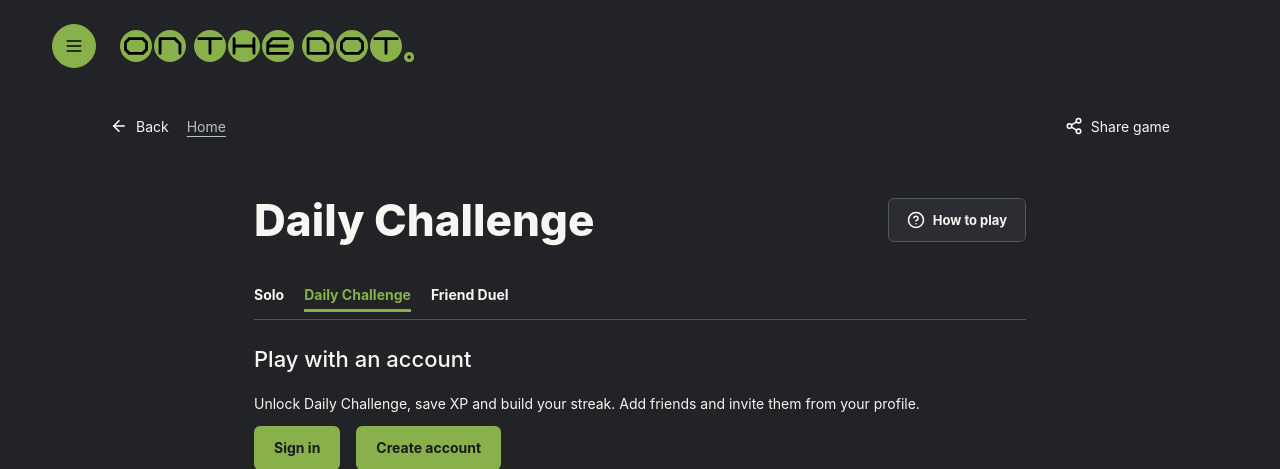
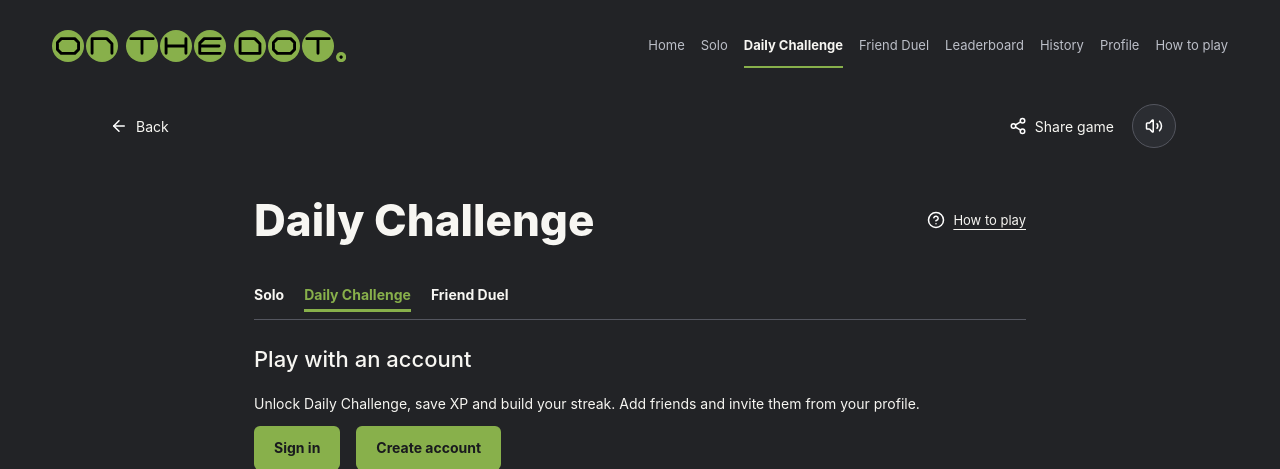
Before and after one commit to landfvit/on-the-dot, a FastAPI app: page /daily in a window 1280 px wide. Shown: the top 469 px of the page. Run offline with FastAPI, Linux system fonts and the light colour scheme; some libraries are stand-ins or nearby versions.

Commit message:
Replace navigation drawer with visible header links

```diff
--- a/trivia_app/static/community.css
+++ b/trivia_app/static/community.css
@@ -6,8 +6,8 @@
 .points-header nav a[aria-current] { color:var(--text); border-color:var(--accent); }
 .points-brand { font-size:28px; font-weight:900; }
 .icon-button { display:inline-grid; place-items:center; width:44px; height:44px; min-width:44px; padding:11px; background:var(--surface); border:1px solid var(--border); border-radius:50%; cursor:pointer; }
-.icon-button img, .primary-link img, .shell-drawer nav img { width:20px; height:20px; }
-.icon-button img,.shell-drawer nav img,#share-result img { filter:invert(1); }
+.icon-button img, .primary-link img { width:20px; height:20px; }
+.icon-button img,#share-result img { filter:invert(1); }
 .coral-button img,.primary-link img { filter:none; }
 .coral-button { background:var(--accent); border-color:var(--accent); }
 .icon-button:hover { box-shadow:0 3px 12px #1b1d2515; }
@@ -59,15 +59,9 @@
 progress::-moz-progress-bar { background:var(--accent); }
 .primary-link { display:inline-flex; align-items:center; justify-content:center; gap:16px; min-height:44px; padding:12px 20px; border-radius:6px; background:var(--accent); color:var(--on-accent); text-decoration:none; font-weight:750; }
 .primary-link:hover { background:var(--accent-hover); }
-.shell-drawer { margin:0; padding:28px; width:min(390px,100%); max-width:100%; height:100dvh; max-height:100dvh; border:0; border-right:1px solid var(--border); background:var(--bg); color:var(--text); }
-.shell-drawer::backdrop { background:#03090ca6; backdrop-filter:blur(3px); }
 .drawer-heading { display:flex; align-items:center; justify-content:space-between; gap:12px; margin-bottom:32px; }
 .drawer-heading h2 { font-size:24px; margin:0; font-weight:850; }
 .drawer-heading h2 span { color:var(--accent); }
-.shell-drawer nav { display:grid; }
-.shell-drawer nav a { display:flex; justify-content:space-between; align-items:center; gap:16px; padding:22px 0; border-bottom:1px solid var(--border); text-decoration:none; font-size:17px; font-weight:650; }
-.shell-drawer nav a span { font-size:11px; color:var(--muted); font-weight:400; }
-.shell-drawer nav a:hover { color:var(--accent); }
 .community-page { max-width:820px; margin:16px auto 80px; padding:0 24px; }
 .section-label { font-size:11px; font-weight:700; color:var(--muted); margin-bottom:12px; }
 .community-heading h1 { font-size:48px; line-height:1.1; font-weight:850; margin:0 0 30px; }
@@ -130,7 +124,3 @@
   .ranking-table table { min-width:0; }
   .ranking-table th:last-child { width:90px; }
 }
-@media(prefers-reduced-motion:no-preference) {
-  .shell-drawer[open] { animation:drawer-in .18s ease-out; }
-  @keyframes drawer-in { from { opacity:0; transform:translateY(8px); } to { opacity:1; transform:none; } }
-}
--- a/trivia_app/static/mode_intro.js
+++ b/trivia_app/static/mode_intro.js
@@ -20,6 +20,5 @@
       dialog.addEventListener('close',()=>{const accepted=dialog.returnValue==='play';if(accepted)try{localStorage.setItem(key,'1');}catch{}pending=null;resolve(accepted);},{once:true});
     });return pending;
   }
-  document.querySelector('[data-mode-help]')?.addEventListener('click',()=>show(document.querySelector('[data-mode]').dataset.mode,true));
   globalThis.PointsModeIntro={show};
 })();
--- a/trivia_app/static/shell.js
+++ b/trivia_app/static/shell.js
@@ -2,11 +2,13 @@
 (function(){
   'use strict';
   const $=id=>document.getElementById(id);
-  for(const dialog of document.querySelectorAll('.shell-drawer')) {
+  for(const dialog of document.querySelectorAll('.shell-dialog')) {
     dialog.querySelector('[data-close-dialog]').addEventListener('click',()=>dialog.close());
     dialog.addEventListener('click',event=>{if(event.target===dialog){const r=dialog.getBoundingClientRect();if(event.clientX<r.left||event.clientX>r.right||event.clientY<r.top||event.clientY>r.bottom)dialog.close();}});
   }
-  $('menu-open').addEventListener('click',()=>$('menu-drawer').showModal());
+  const sound=document.querySelector('.header-sound');
+  document.addEventListener('click',event=>{if(sound?.open&&!sound.contains(event.target))sound.open=false;});
+  document.addEventListener('keydown',event=>{if(event.key==='Escape'&&sound?.open){sound.open=false;sound.querySelector('summary').focus();}});
   // Only go back inside this site. A directly opened invite/result goes home.
   let previous=null;
   try{
@@ -20,7 +22,7 @@
   for(const button of document.querySelectorAll('[data-share-game]'))button.addEventListener('click',async()=>{
     const url=$('game-share-link').value;
     try{if(navigator.share){await navigator.share({title:'ON THE DOT. | Football trivia',url});return;}}catch(e){if(e.name==='AbortError')return;}
-    if($('menu-drawer').open)$('menu-drawer').close();$('game-share-dialog').showModal();
+    $('game-share-dialog').showModal();
   });
   $('game-share-copy').addEventListener('click',async()=>{
     try{await navigator.clipboard.writeText($('game-share-link').value);$('game-share-status').textContent='Game link copied.';}
--- a/trivia_app/static/social.css
+++ b/trivia_app/static/social.css
@@ -1,11 +1,22 @@
+/* Navigation is always visible above the page, with no drawer on mobile.
+ * Keep gameplay's existing display:none rule on .points-header authoritative. */
+.public-header { flex-wrap:wrap; gap:16px 28px; }
+.public-header .top-navigation { display:flex; flex:1; justify-content:flex-end; gap:4px 16px; margin:0; }
+.public-header .top-navigation a { display:flex; align-items:center; justify-content:center; min-height:44px; padding:8px 0; border-bottom:2px solid transparent; line-height:1.25; text-align:center; }
+.public-header .top-navigation a[aria-current] { border-color:var(--accent); color:var(--text); }
 /* Shared navigation never occupies the fixed in-game or final-result grid. */
 .page-return { max-width:1120px; margin:12px auto 0; padding:0 24px; display:flex; align-items:center; gap:12px; }
-.page-return button,.shell-extra button { min-height:44px; display:inline-flex; align-items:center; justify-content:center; gap:8px; background:transparent; color:var(--text); border:0; font:inherit; cursor:pointer; }
+.page-return button { min-height:44px; display:inline-flex; align-items:center; justify-content:center; gap:8px; background:transparent; color:var(--text); border:0; font:inherit; cursor:pointer; }
 .page-return a { color:var(--muted); padding:12px 0; }
 .page-return [data-share-game] { margin-left:auto; }
-.page-return img,.shell-extra img { width:18px; height:18px; filter:invert(1); }
+.page-return img { width:18px; height:18px; filter:invert(1); }
 .back-arrow { transform:rotate(180deg); }
-.shell-extra { display:flex; justify-content:space-between; border-top:1px solid var(--border); margin-top:12px; }
+.header-sound { position:relative; flex:none; }
+.header-sound summary { list-style:none; cursor:pointer; width:44px; height:44px; }
+.header-sound summary::-webkit-details-marker { display:none; }
+.header-sound .sound-settings { position:absolute; z-index:20; top:calc(100% + 6px); right:0; width:256px; max-width:calc(100vw - 32px); padding:16px; margin:0; background:var(--surface); border:1px solid var(--border); border-radius:6px; box-shadow:0 8px 24px #0004; }
+.shell-dialog { width:min(560px,calc(100% - 24px)); max-height:calc(100svh - 24px); padding:20px; border:1px solid var(--border); border-radius:8px; background:var(--surface); color:var(--text); }
+.shell-dialog::backdrop { background:#191a1ecc; backdrop-filter:blur(4px); }
 body:is(.stadium-playing,.stadium-ending):has(.solo-penalties) .page-return,body:has(.shootout-finished) .page-return { display:none; }
 .game-share-preview { width:100%; height:auto; border-radius:6px; }
 #game-share-link { width:100%; margin:12px 0; min-height:44px; background:var(--bg); color:var(--text); border:1px solid var(--border); padding:8px; }
@@ -49,12 +60,19 @@
 .public-score strong { font-size:44px; }
 .public-result > img { display:block; width:100%; height:auto; margin:24px 0; border-radius:8px; }
 .public-result .primary-link { display:inline-flex; justify-content:center; padding:12px 24px; }
+@media(max-width:1100px) {
+  .public-header { flex-wrap:wrap; }
+  .public-header .top-navigation { display:grid; flex-basis:100%; grid-template-columns:repeat(4,minmax(0,1fr)); gap:0 12px; }
+  .public-header .top-navigation a { min-width:0; padding:8px 2px; }
+}
 @media(max-width:800px), (max-height:540px) and (max-width:1100px) {
   #summary .result-actions { grid-template-columns:repeat(3,minmax(0,1fr)); }
   #summary .result-actions > * { font-size:12px; padding:8px 4px; }
   .page-return { padding:0 16px; margin-top:4px; font-size:13px; }
 }
 @media(max-width:480px) {
+  .public-header .top-navigation { grid-template-columns:repeat(auto-fit,minmax(80px,1fr)); gap:0 8px; }
+  .public-header .top-navigation a { font-size:12px; }
   .friend-row { align-items:flex-start; flex-direction:column; gap:8px; }
   .friend-row .actions { justify-content:flex-start; }
   .mode-intro-scenes img { height:80px; }
--- a/trivia_app/templates/solo.html
+++ b/trivia_app/templates/solo.html
@@ -12,7 +12,7 @@
   <small id="shootout-round"></small>
 </section>
 <main class="solo-page solo-penalties" data-page="{{ 'friend' if mode == 'friend' else 'solo' }}" data-mode="{{ mode }}" data-invite="{{ invite_code|default('') }}">
-  <header class="solo-heading"><h1>{{ mode_title }}</h1><button type="button" class="game-rules-link" data-mode-help><img src="/trivia-assets/icons/circle-help.svg" alt="">How to play</button></header>
+  <header class="solo-heading"><h1>{{ mode_title }}</h1><a class="game-rules-link" href="/how-to-play"><img src="/trivia-assets/icons/circle-help.svg" alt="">How to play</a></header>
   <div id="notice" role="status" aria-live="polite"></div><div id="error" role="alert" hidden></div>
   <div class="solo-penalty-layout"><div class="solo-questions">
   <section id="selection" aria-label="Choose a quiz">
@@ -93,4 +93,4 @@
   </div>
 </dialog>
 {% endblock %}
-{% block scripts %}<script src="/trivia-assets/penalty_shots.js?v=1" defer></script><script src="/trivia-assets/stadium_intro.js?v=12" defer></script><script src="/trivia-assets/penalty_scene.js?v=6" defer></script><script src="/trivia-assets/result_share.js?v=3" defer></script><script src="/trivia-assets/mode_intro.js?v=1" defer></script><script src="/trivia-assets/{{ 'friends.js?v=3' if mode == 'friend' else 'solo.js?v=19' }}" defer></script><script src="/trivia-assets/solo_mobile.js?v=1" defer></script>{% endblock %}
+{% block scripts %}<script src="/trivia-assets/penalty_shots.js?v=1" defer></script><script src="/trivia-assets/stadium_intro.js?v=12" defer></script><script src="/trivia-assets/penalty_scene.js?v=6" defer></script><script src="/trivia-assets/result_share.js?v=3" defer></script><script src="/trivia-assets/mode_intro.js?v=2" defer></script><script src="/trivia-assets/{{ 'friends.js?v=3' if mode == 'friend' else 'solo.js?v=19' }}" defer></script><script src="/trivia-assets/solo_mobile.js?v=1" defer></script>{% endblock %}
--- a/trivia_app/templates/trivia_base.html
+++ b/trivia_app/templates/trivia_base.html
@@ -21,15 +21,14 @@
     <link rel="stylesheet" href="/trivia-assets/app.css?v=1">
     {% block styles %}{% endblock %}
     <link rel="stylesheet" href="/trivia-assets/points_theme.css?v=9">
-    {% if not private_navigation %}<link rel="stylesheet" href="/trivia-assets/community.css?v=8">{% endif %}
+    {% if not private_navigation %}<link rel="stylesheet" href="/trivia-assets/community.css?v=9">{% endif %}
     {% block final_styles %}{% endblock %}
     {% if not private_navigation %}<link rel="stylesheet" href="/trivia-assets/public_ui.css?v=5"><script src="/trivia-assets/public_ui.js?v=1" defer></script>{% endif %}
     {% if not private_navigation %}<link rel="stylesheet" href="/trivia-assets/audio.css?v=1"><script src="/trivia-assets/audio.js?v=2" defer></script>{% endif %}
-    {% if not private_navigation %}<link rel="stylesheet" href="/trivia-assets/social.css?v=1">{% endif %}
+    {% if not private_navigation %}<link rel="stylesheet" href="/trivia-assets/social.css?v=2">{% endif %}
 </head>
 <body>
-    <header class="points-header">
-        {% if not private_navigation %}<button id="menu-open" class="icon-button coral-button" aria-label="Open menu" title="Menu" aria-haspopup="dialog"><img src="/trivia-assets/icons/menu.svg" alt=""></button>{% endif %}
+    <header class="points-header{% if not private_navigation %} public-header{% endif %}">
         <a class="points-brand" href="/" aria-label="ON THE DOT. home">
           {% include 'brand_wordmark.html' %}
         </a>
@@ -46,29 +45,32 @@
             <a href="/internal/trivia/difficulty" {% if active_page == 'difficulty' %}aria-current="page"{% endif %}>Difficulty</a>
         </nav>
         <form action="/logout" method="post"><button class="points-signout" type="submit">Sign out</button></form>
+        {% else %}
+        <nav class="top-navigation" aria-label="Main navigation">
+          <a href="/">Home</a>
+          <a href="/penalties" {% if active_page == 'penalties' %}aria-current="page"{% endif %}>Solo</a>
+          <a href="/daily" {% if active_page == 'daily' %}aria-current="page"{% endif %}>Daily Challenge</a>
+          <a href="/friends" {% if active_page == 'friends' %}aria-current="page"{% endif %}>Friend Duel</a>
+          <a href="/leaderboard" {% if active_page == 'leaderboard' %}aria-current="page"{% endif %}>Leaderboard</a>
+          <a href="/history" {% if active_page == 'history' %}aria-current="page"{% endif %}>History</a>
+          <a href="/account" {% if active_page == 'account' %}aria-current="page"{% endif %}>Profile</a>
+          <a href="/how-to-play" {% if active_page == 'guide' %}aria-current="page"{% endif %}>How to play</a>
+        </nav>
         {% endif %}
     </header>
     {% if not private_navigation %}
-    <dialog id="menu-drawer" class="shell-drawer" aria-labelledby="menu-title">
-      <div class="drawer-heading"><h2 id="menu-title">ON THE DOT<span>.</span></h2><button class="icon-button" data-close-dialog aria-label="Close menu" title="Close"><img src="/trivia-assets/icons/x.svg" alt=""></button></div>
-      <nav aria-label="Game menu">
-        <a href="/">Home <img src="/trivia-assets/icons/arrow-right.svg" alt=""></a>
-        <a href="/penalties">Play penalties <img src="/trivia-assets/icons/arrow-right.svg" alt=""></a>
-        <a href="/daily">Daily Challenge <img src="/trivia-assets/icons/football.svg" alt=""></a>
-        <a href="/friends">Friend Duel <img src="/trivia-assets/icons/football.svg" alt=""></a>
-        <a href="/leaderboard">Leaderboard <img src="/trivia-assets/icons/trophy.svg" alt=""></a>
-        <a href="/history">Your history <img src="/trivia-assets/icons/history.svg" alt=""></a>
-        <a href="/account">Your profile <img src="/trivia-assets/icons/user-round.svg" alt=""></a>
-        <a href="/how-to-play">How to play <img src="/trivia-assets/icons/circle-help.svg" alt=""></a>
-      </nav>
-      <div class="shell-extra"><button type="button" data-back><img class="back-arrow" src="/trivia-assets/icons/arrow-right.svg" alt="">Back</button><button type="button" data-share-game><img src="/trivia-assets/icons/share-2.svg" alt="">Share game</button></div>
-      <section class="sound-settings" aria-label="Sound settings">
-        <div class="sound-setting-row"><span>Sound effects</span><button class="icon-button" type="button" data-sound-toggle aria-label="Mute sound" title="Mute sound" aria-pressed="true"><img src="/trivia-assets/icons/volume-2.svg" alt=""></button></div>
-        <div class="sound-volume"><label for="sound-volume">Volume</label><input id="sound-volume" data-sound-volume type="range" min="0" max="100" step="5" value="50"><output for="sound-volume" data-sound-level>50%</output></div>
-      </section>
-    </dialog>
-    <nav class="page-return" aria-label="Return navigation"><button type="button" data-back><img class="back-arrow" src="/trivia-assets/icons/arrow-right.svg" alt="">Back</button><a href="/">Home</a><button type="button" data-share-game><img src="/trivia-assets/icons/share-2.svg" alt="">Share game</button></nav>
-    <dialog id="game-share-dialog" class="shell-drawer" aria-labelledby="game-share-title"><div class="drawer-heading"><h2 id="game-share-title">Share ON THE DOT.</h2><button class="icon-button" data-close-dialog aria-label="Close sharing"><img src="/trivia-assets/icons/x.svg" alt=""></button></div><a href="{{ public_origin() }}/"><img class="game-share-preview" src="/share/brand.png" alt="ON THE DOT. football trivia" width="1200" height="630"></a><input id="game-share-link" aria-label="Game link" readonly value="{{ public_origin() }}/"><button type="button" id="game-share-copy">Copy link</button><p id="game-share-status" role="status"></p></dialog>
+    <nav class="page-return" aria-label="Page actions">
+      <button type="button" data-back><img class="back-arrow" src="/trivia-assets/icons/arrow-right.svg" alt="">Back</button>
+      <button type="button" data-share-game><img src="/trivia-assets/icons/share-2.svg" alt="">Share game</button>
+      <details class="header-sound">
+        <summary class="icon-button" aria-label="Sound settings" title="Sound settings"><img src="/trivia-assets/icons/volume-2.svg" alt=""></summary>
+        <section class="sound-settings" aria-label="Sound settings">
+          <div class="sound-setting-row"><span>Sound effects</span><button class="icon-button" type="button" data-sound-toggle aria-label="Mute sound" title="Mute sound" aria-pressed="true"><img src="/trivia-assets/icons/volume-2.svg" alt=""></button></div>
+          <div class="sound-volume"><label for="sound-volume">Volume</label><input id="sound-volume" data-sound-volume type="range" min="0" max="100" step="5" value="50"><output for="sound-volume" data-sound-level>50%</output></div>
+        </section>
+      </details>
+    </nav>
+    <dialog id="game-share-dialog" class="shell-dialog" aria-labelledby="game-share-title"><div class="drawer-heading"><h2 id="game-share-title">Share ON THE DOT.</h2><button class="icon-button" data-close-dialog aria-label="Close sharing"><img src="/trivia-assets/icons/x.svg" alt=""></button></div><a href="{{ public_origin() }}/"><img class="game-share-preview" src="/share/brand.png" alt="ON THE DOT. football trivia" width="1200" height="630"></a><input id="game-share-link" aria-label="Game link" readonly value="{{ public_origin() }}/"><button type="button" id="game-share-copy">Copy link</button><p id="game-share-status" role="status"></p></dialog>
     {% endif %}
     {% block content %}{% endblock %}
     {% if not private_navigation and active_page in ('penalties','leaderboard') %}
@@ -77,6 +79,6 @@
     {% endif %}
     {% if not private_navigation %}<footer class="site-footer">{{ public_metadata.season_label }}</footer>{% endif %}
     {% block scripts %}{% endblock %}
-    {% if not private_navigation %}<script src="/trivia-assets/shell.js?v=3" defer></script>{% endif %}
+    {% if not private_navigation %}<script src="/trivia-assets/shell.js?v=4" defer></script>{% endif %}
 </body>
 </html>
```
Also changed, not shown: docs/SOCIAL_PLAY_AND_SHARING.md (+1 -1 lines), tests/test_audio_browser.cjs (+5 -4 lines), tests/test_brand_assets_browser.cjs (+4 -4 lines), tests/test_game_guide_browser.cjs (+2 -1 lines), tests/test_navigation_browser.cjs (added, +67 -0 lines).
